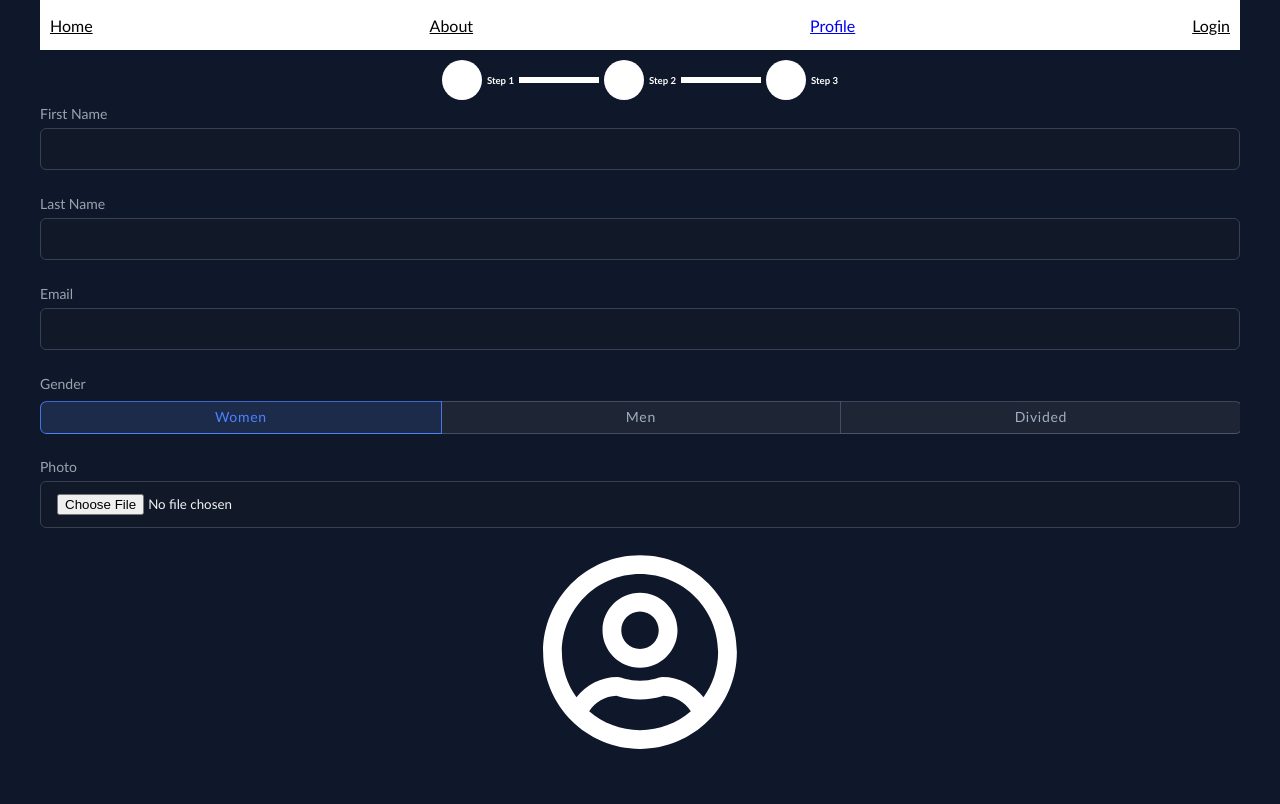
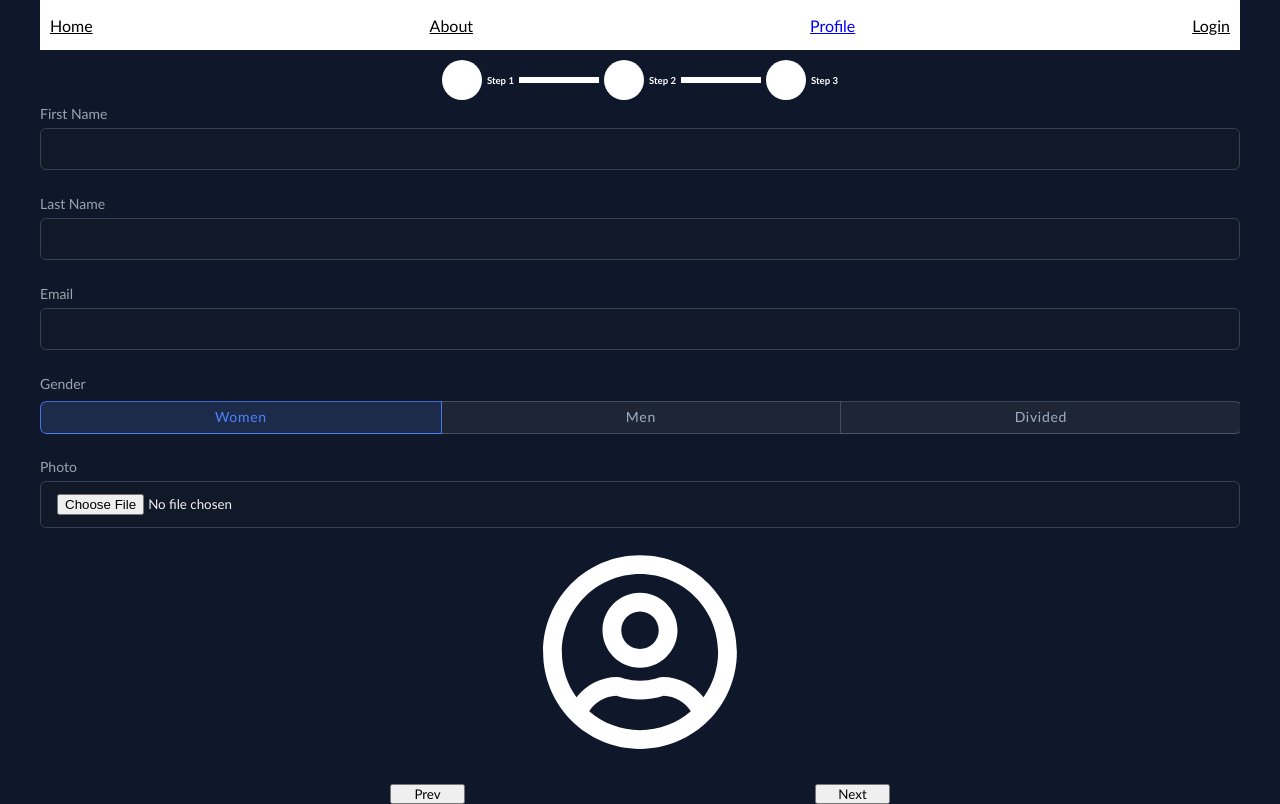
Before and after one commit to abrandon1999/exotic_life_FE, a React (Vite) app: page /profile in a window 1280 px wide. Built offline with nearby package versions, Linux system fonts and the light colour scheme.

Commit message:
profleComponent: create profileFooter

```diff
--- a/src/components/ProfileFooter.tsx
+++ b/src/components/ProfileFooter.tsx
@@ -1,8 +1,19 @@
+import type { CSSProperties } from "react";
+
 export default function ProfileFooter() {
   return (
-    <div>
-      <button>Prev</button>
-      <button>Next</button>
+    <div style={container}>
+      <button style={buttonStyle}>Prev</button>
+      <button style={buttonStyle}>Next</button>
     </div>
   );
 }
+const container: CSSProperties = {
+  marginTop: "2rem",
+  display: "flex",
+  justifyContent: "space-evenly",
+};
+
+const buttonStyle: CSSProperties = {
+  width: "75px",
+};
--- a/src/routes/profile.tsx
+++ b/src/routes/profile.tsx
@@ -1,4 +1,5 @@
 import ProfileContent from "@/components/ProfileContent";
+import ProfileFooter from "@/components/ProfileFooter";
 import ProfileHeader from "@/components/ProfileHeader";
 import { createFileRoute } from "@tanstack/react-router";
 
@@ -11,6 +12,7 @@ function RouteComponent() {
     <div>
       <ProfileHeader />
       <ProfileContent />
+      <ProfileFooter />
     </div>
   );
 }
```
